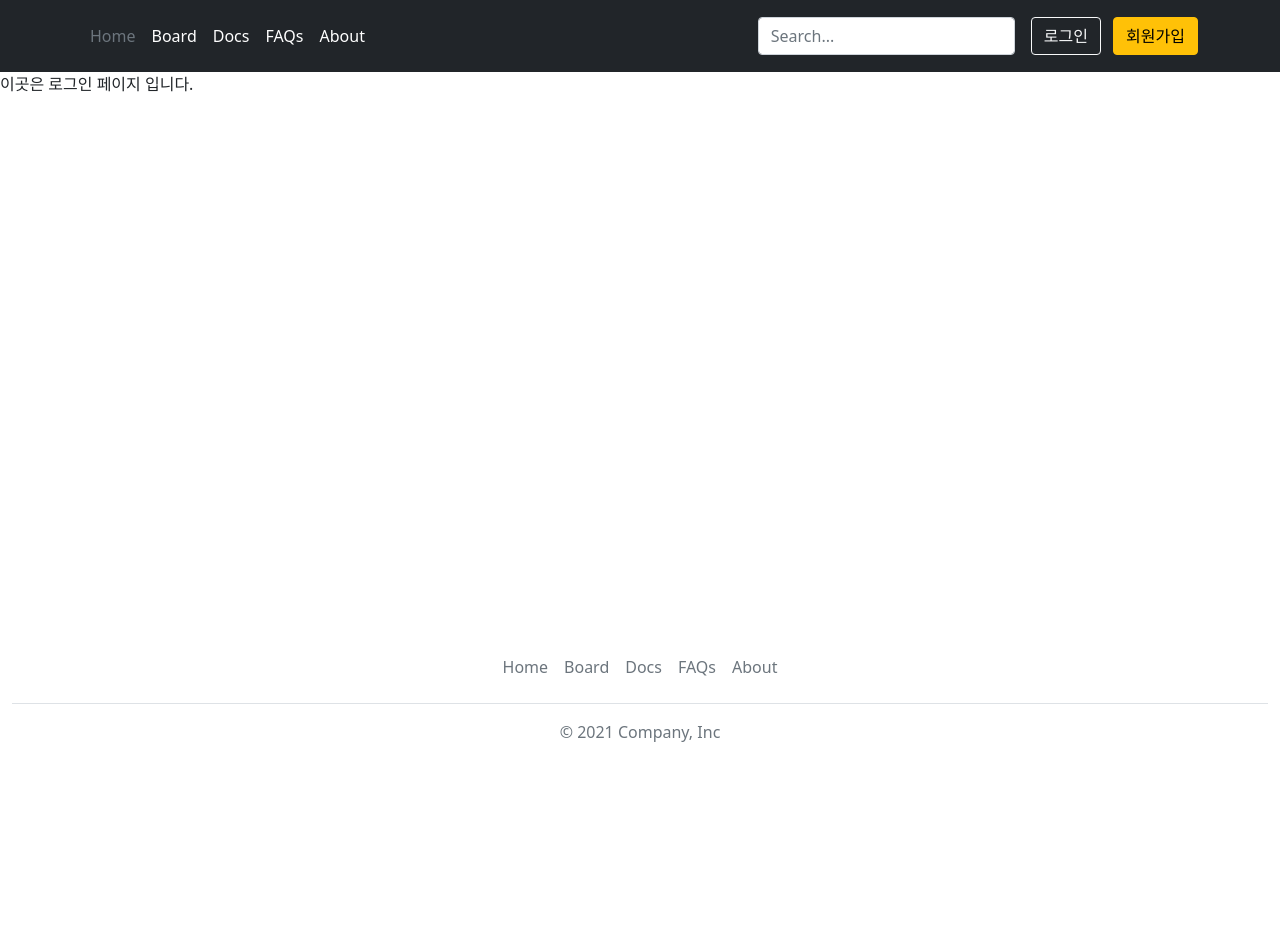
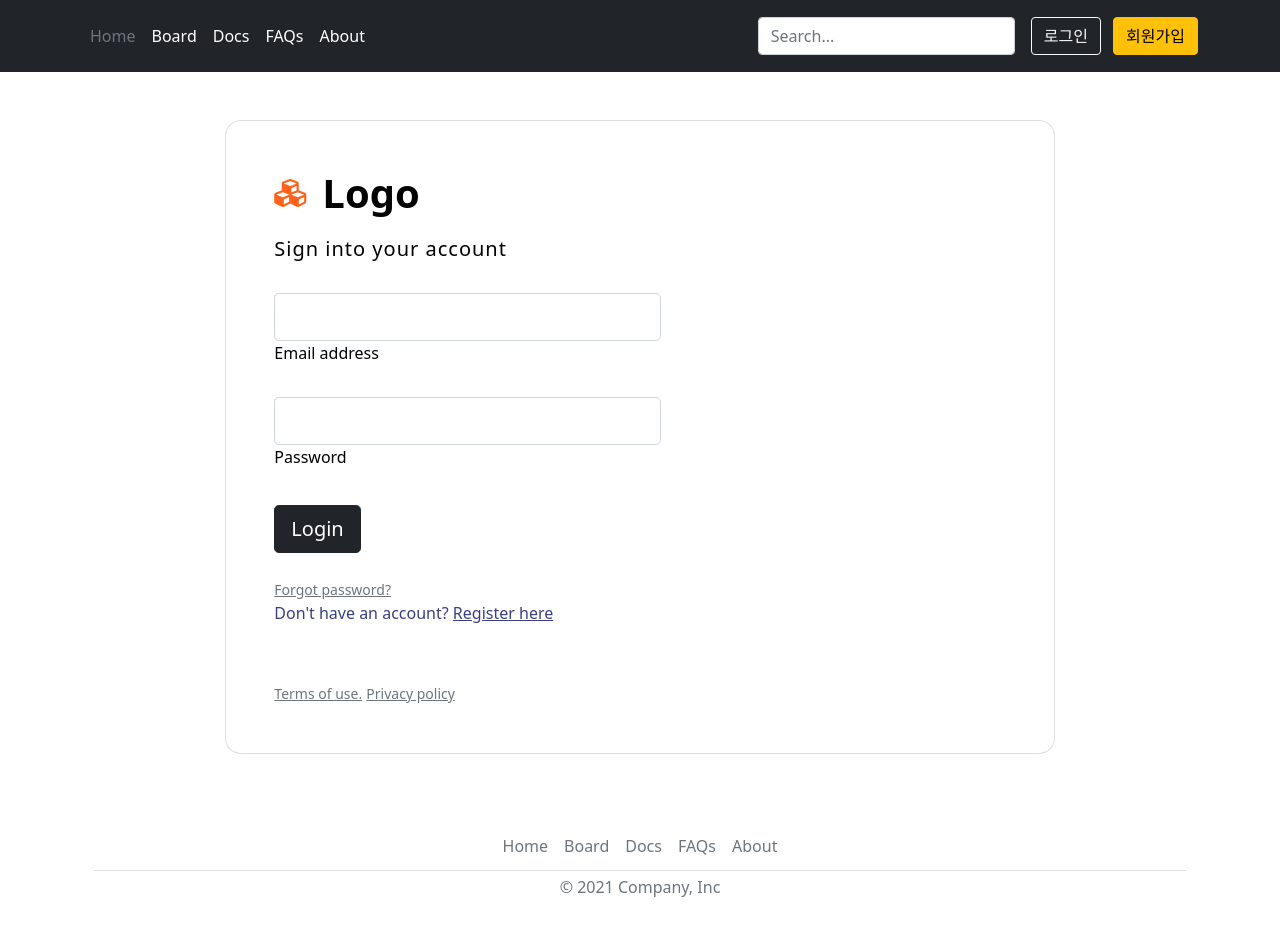
Before and after one commit to Dongmin-Sim/web-board-with-flask, a Flask app: page /login in a window 1280 px wide. Before the commit the page ends 742 px from the top, so only its background shows below. Run offline with Flask 2, Linux system fonts and the light colour scheme; some libraries are stand-ins or nearby versions.

Commit message:
Feat: login Form class 생성, login 화면 구성
1. Login Form class 생성
2. Login 화면 구성

-

```diff
--- a/app/forms.py
+++ b/app/forms.py
@@ -14,3 +14,11 @@ class JoinForm(FlaskForm):
     interesting = SelectField('interesting', choices=[(
         'Front-end', 'front-end'), ('Back-end', 'back-end'), ('Data-engineer', 'data-engineer'), ('Product-Manager', 'Product-Manager')])
     submit = SubmitField('submit')
+
+
+class LoginForm(FlaskForm):
+    user_id = StringField('User Id', validators=[
+        DataRequired(), Length(min=8)])
+    user_pw = PasswordField('User Password', validators=[
+        DataRequired(), Length(min=8), EqualTo('re_password')])
+    submit = SubmitField('submit')
--- /dev/null
+++ b/app/static/css/login.css
@@ -0,0 +1,15 @@
+.divider:after,
+.divider:before {
+  content: "";
+  flex: 1;
+  height: 1px;
+  background: #eee;
+}
+.h-custom {
+  height: calc(100% - 73px);
+}
+@media (max-width: 450px) {
+  .h-custom {
+    height: 100%;
+  }
+}
--- a/app/templates/base.html
+++ b/app/templates/base.html
@@ -52,8 +52,8 @@
 
     <!-- footer -->
     <div class="container">
-      <footer class="container-fluid fixed-bottom py-3 my-4">
-        <ul class="nav justify-content-center border-bottom pb-3 mb-3">
+      <footer class="container-fluid py-3 my-2">
+        <ul class="nav justify-content-center border-bottom pb-1 mb-1">
           <li class="nav-item"><a href="/" class="nav-link px-2 text-muted">Home</a></li>
           <li class="nav-item"><a href="/board" class="nav-link px-2 text-muted">Board</a></li>
           <li class="nav-item"><a href="/docs" class="nav-link px-2 text-muted">Docs</a></li>
@@ -63,7 +63,6 @@
         <p class="text-center text-muted">&copy; 2021 Company, Inc</p>
       </footer>
     </div>
-
     <!-- script -->
   {% block script %}
   {% endblock %}
--- a/app/templates/join.html
+++ b/app/templates/join.html
@@ -42,7 +42,7 @@
                     <h4 class="card-title mt-3 text-center">회원 가입</h4>
                     <p class="text-center">회원가입 후 서비스를 이용해보세요</p>
                     <p>
-                        <a href="" class="btn btn-block btn-github"> <i class="fab fa-github"></i>  Github 계정으로 로그인</a>
+                        <a href="" class="btn btn-block btn-github"> <i class="fab fa-github"></i>  Github 계정으로 회원가입</a>
                     </p>
                     <p class="divider-text">
                         <span class="bg-light">OR</span>
@@ -54,7 +54,6 @@
                             <div class="input-group-prepend">
                                 <span class="input-group-text"> <i class="fa fa-user"></i> </span>
                             </div>
-                            <!-- <input name="" class="form-control" placeholder="이름" type="text"> -->
                             {{ form.user_id(class="form-control", placeholder='아이디') }}
                         </div>
                         <!-- form-group// -->
@@ -62,7 +61,6 @@
                             <div class="input-group-prepend">
                                 <span class="input-group-text"> <i class="fa fa-envelope"></i> </span>
                             </div>
-                            <!-- <input name="" class="form-control" placeholder="이메일" type="email"> -->
                             {{ form.email(class="form-control", placeholder='이메일') }}
                         </div>
                         <!-- form-group// -->
@@ -77,7 +75,6 @@
                             <div class="input-group-prepend">
                                 <span class="input-group-text"> <i class="fa fa-lock"></i> </span>
                             </div>
-                            <!-- <input class="form-control" placeholder="비밀번호"> -->
                             {{ form.user_pw(class="form-control", placeholder='비밀번호') }}
                         </div>
                         <!-- form-group// -->
@@ -85,7 +82,6 @@
                             <div class="input-group-prepend">
                                 <span class="input-group-text"> <i class="fa fa-lock"></i> </span>
                             </div>
-                            <!-- <input class="form-control" placeholder="비밀번호 확인"> -->
                             {{ form.re_password(class="form-control", placeholder='비밀번호 확인') }}
                         </div>
                         <!-- form-group// -->
--- a/app/templates/login.html
+++ b/app/templates/login.html
@@ -2,11 +2,61 @@
 
 <!-- css -->
 {% block style %}
+<link rel="stylesheet" href="https://use.fontawesome.com/releases/v5.0.8/css/all.css">
+<link href="{{url_for('static',filename='css/login.css')}}" rel="stylesheet">
 {% endblock %}
 
 <!-- body -->
 {% block body %}
-이곳은 로그인 페이지 입니다.
+<div class="continer">
+    <div class="container-fluid py-5 h-100" style="max-width: 80%;">
+      <div class="row d-flex justify-content-center align-items-center h-100">
+        <div class="col col-xl-10">
+          <div class="card" style="border-radius: 1rem;">
+            <div class="row g-0">
+              <!-- <div class="col-md-6 col-lg-5 d-none d-md-block">
+                img
+              </div> -->
+              <div class="col-md-12 col-lg-7 d-flex align-items-center">
+                <div class="card-body p-4 p-lg-5 text-black">
+
+                  <form>
+
+                    <div class="d-flex align-items-center mb-3 pb-1">
+                      <i class="fas fa-cubes fa-2x me-3" style="color: #ff6219;"></i>
+                      <span class="h1 fw-bold mb-0">Logo</span>
+                    </div>
+
+                    <h5 class="fw-normal mb-3 pb-3" style="letter-spacing: 1px;">Sign into your account</h5>
+
+                    <div class="form-outline mb-4">
+                      <input type="email" id="form2Example17" class="form-control form-control-lg" />
+                      <label class="form-label" for="form2Example17">Email address</label>
+                    </div>
+
+                    <div class="form-outline mb-4">
+                      <input type="password" id="form2Example27" class="form-control form-control-lg" />
+                      <label class="form-label" for="form2Example27">Password</label>
+                    </div>
+
+                    <div class="pt-1 mb-4">
+                      <button class="btn btn-dark btn-lg btn-block" type="button">Login</button>
+                    </div>
+
+                    <a class="small text-muted" href="#!">Forgot password?</a>
+                    <p class="mb-5 pb-lg-2" style="color: #393f81;">Don't have an account? <a href="#!" style="color: #393f81;">Register here</a></p>
+                    <a href="#!" class="small text-muted">Terms of use.</a>
+                    <a href="#!" class="small text-muted">Privacy policy</a>
+                  </form>
+
+                </div>
+              </div>
+            </div>
+          </div>
+        </div>
+      </div>
+    </div>
+</div>
 {% endblock %}
 
 <!-- script -->
--- a/app/views/login.py
+++ b/app/views/login.py
@@ -1,8 +1,14 @@
 from flask import render_template, make_response
 from flask_restful import Resource
+from ..forms import LoginForm
 
 
 # Login api
 class Login(Resource):
     def get(self):
-        return make_response(render_template('login.html'))
+        form = LoginForm()
+        return make_response(render_template('login.html', form=form))
+
+    def post(self):
+        form = LoginForm()
+        return
```
